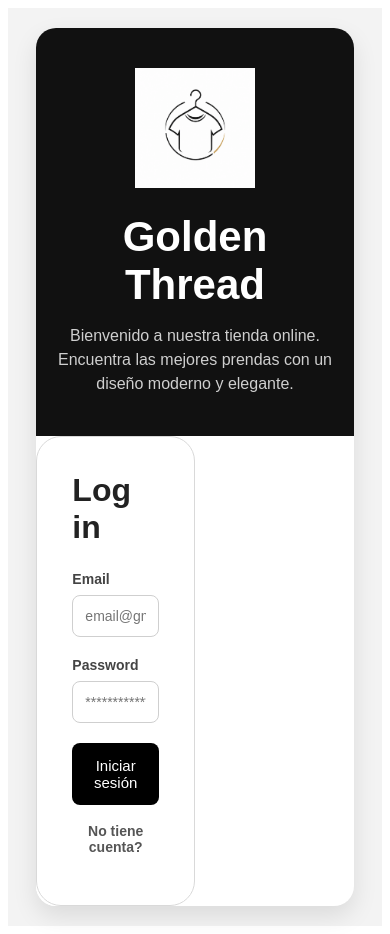
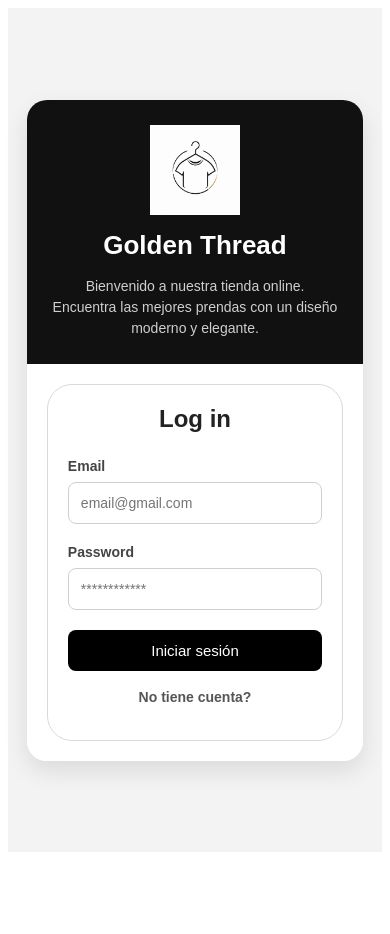
Before and after one commit to Jesuss-07/AppTiendaRopaDAM, an Angular app in the folder Frontend/apptienda/: page /login in a window 390 px wide. After the commit the page ends 860 px from the top, so only its background shows below. Built offline with nearby package versions, Linux system fonts and the light colour scheme.

Commit message:
Login responsive

```diff
--- a/Frontend/apptienda/src/app/pages/login/login.component.css
+++ b/Frontend/apptienda/src/app/pages/login/login.component.css
@@ -179,21 +179,76 @@
 
 /* ===== RESPONSIVE ===== */
 
-@media(max-width: 900px){
+@media (max-width: 768px) {
 
-    .container{
-        width: 95%;
-        height: auto;
+    .container {
         flex-direction: column;
+        width: 100%;
+        min-height: auto;
     }
 
     .left,
-    .right{
+    .derecha {
         width: 100%;
-        padding: 40px 20px;
     }
 
-    .left{
-        min-height: 250px;
+    .left {
+        padding: 30px 20px;
+    }
+
+    .left h1 {
+        font-size: 32px;
+    }
+
+    .left p {
+        font-size: 14px;
+    }
+
+    .logo {
+        width: 90px;
+        height: 90px;
+        margin-bottom: 15px;
+    }
+
+    .derecha {
+        padding: 20px;
+    }
+
+    .login-box {
+        width: 100%;
+        max-width: 400px;
+        padding: 25px;
+    }
+
+    .login-box h2 {
+        font-size: 28px;
+        text-align: center;
     }
 }
+
+@media (max-width: 480px) {
+
+    .contenedor-principal {
+        padding: 10px;
+    }
+
+    .left {
+        padding: 25px 15px;
+    }
+
+    .left h1 {
+        font-size: 26px;
+    }
+
+    .login-box {
+        padding: 20px;
+    }
+
+    .login-box h2 {
+        font-size: 24px;
+    }
+
+    .btn {
+        padding: 12px;
+    }
+}
```
